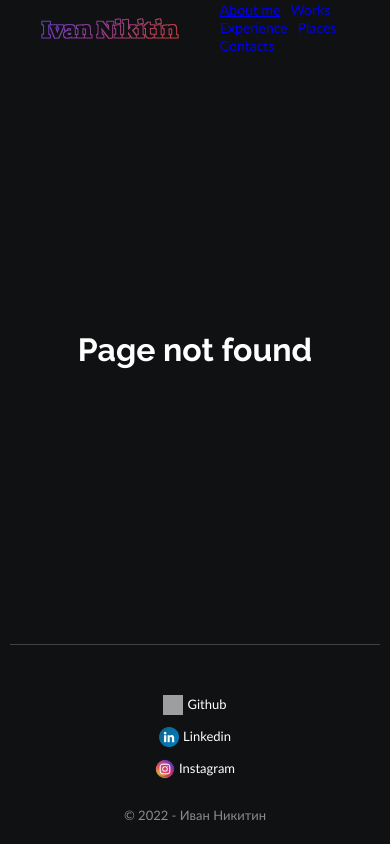
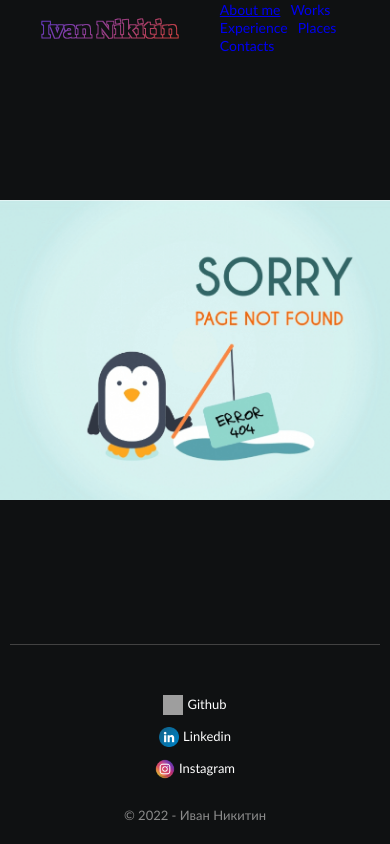
Before and after one commit to iva3nik/my-app, a React (Create React App) app: page / in a window 390 px wide. Before the commit this address had no page. Built offline with nearby package versions, Linux system fonts and the light colour scheme; grey boxes are pictures that could not be loaded.

Commit message:
feat: add picture for 404

```diff
--- a/src/pages/NotFound/NotFound.module.scss
+++ b/src/pages/NotFound/NotFound.module.scss
@@ -0,0 +1,23 @@
+.notfound {
+  width: 100%;
+  height: 627px;
+
+  &__image {
+    height: 100%;
+    width: 100%;
+    object-fit: cover;
+    object-position: center;
+  }
+}
+
+@media screen and (max-width: 767px) {
+  .notfound {
+    height: 400px;
+  }
+}
+
+@media screen and (max-width: 500px) {
+  .notfound {
+    height: 300px;
+  }
+}
--- a/src/pages/NotFound/NotFound.tsx
+++ b/src/pages/NotFound/NotFound.tsx
@@ -1,11 +1,13 @@
 import React from 'react'
+
+import page_not_found from '../../assets/images/NotFound/page_not_found.png'
 
 import s from './NotFound.module.scss'
 
 const NotFound: React.FC = () => {
   return (
     <section className={s.notfound}>
-      <h1>Page not found</h1>
+      <img className={s.notfound__image} src={page_not_found} alt='Page not found' />
     </section>
   )
 }
--- a/src/style/scss/index.scss
+++ b/src/style/scss/index.scss
@@ -39,6 +39,8 @@ html,
 body {
   background-color: $mainBackColor;
   min-height: 100%;
+  max-width: 1920px;
+  min-width: 360px;
   height: 100%;
   padding: 0;
   margin: 0;
```
Also changed, not shown: src/assets/images/NotFound/page_not_found.png (added). Lines whose indentation alone changed are shown as unchanged.
